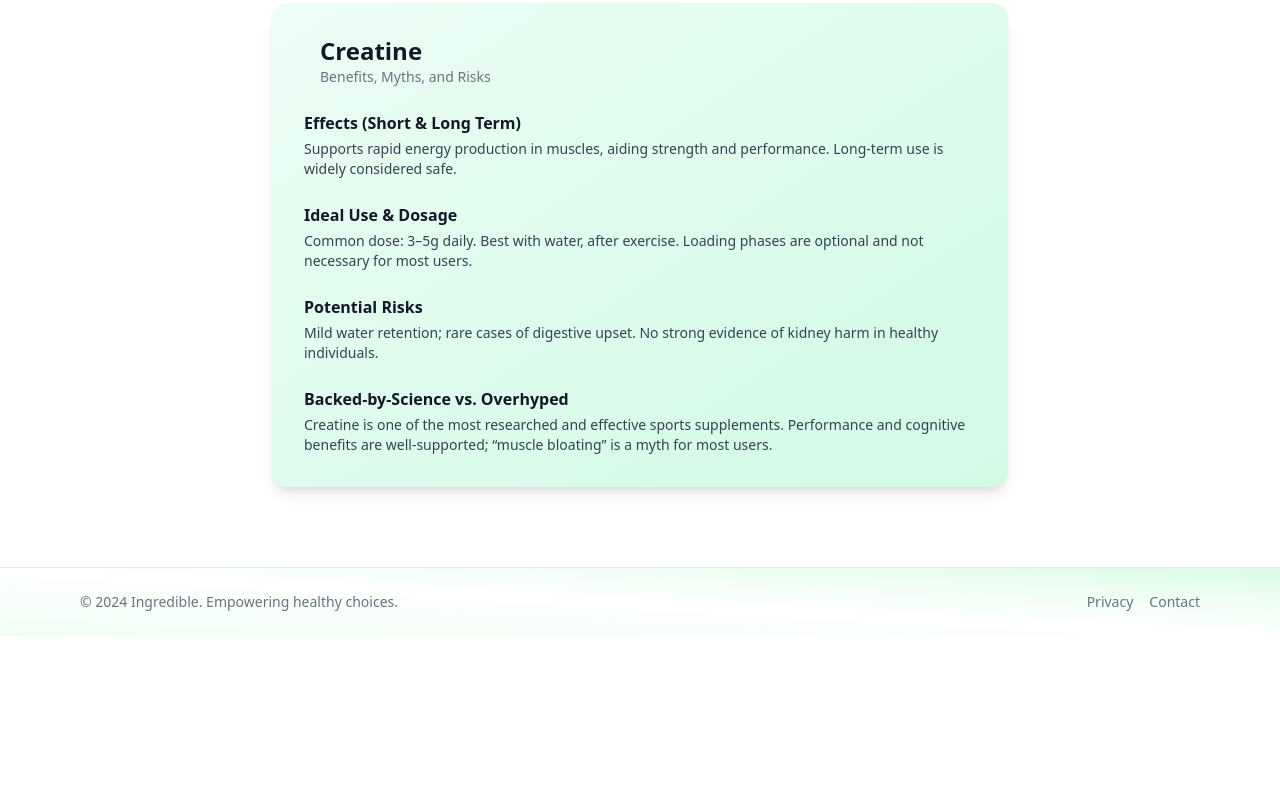
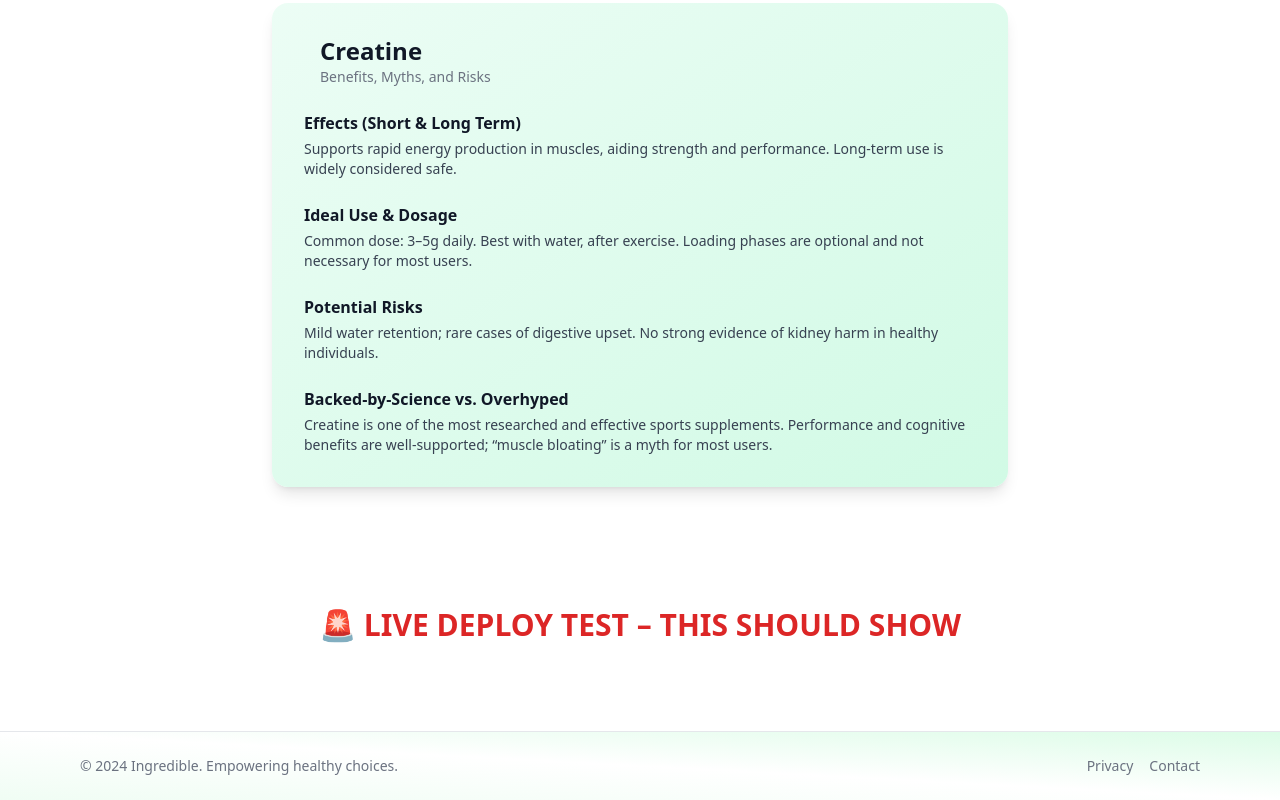
Before and after one commit to lvanderschalk/Ingredible.life, a plain HTML site: page index.html in a window 1280 px wide. Shown: the part 2035-2835 px from the top of the page. Before the commit the page ends 2671 px from the top, so only its background shows below. Drawn offline with nearby package versions, Linux system fonts and the light colour scheme; some icons are missing.

Commit message:
Update index.html

```diff
--- a/index.html
+++ b/index.html
@@ -239,6 +239,11 @@
     </div>
   </section>
 
+  <section class="text-center py-10">
+  <h1 class="text-3xl font-bold text-red-600">🚨 LIVE DEPLOY TEST – THIS SHOULD SHOW</h1>
+</section>
+
+
   <!-- Footer -->
   <footer class="bg-gradient-to-tr from-green-50 via-white to-green-100 border-t py-6 mt-12">
     <div class="max-w-6xl mx-auto px-4 flex flex-col sm:flex-row justify-between items-center text-sm text-gray-500">
```
